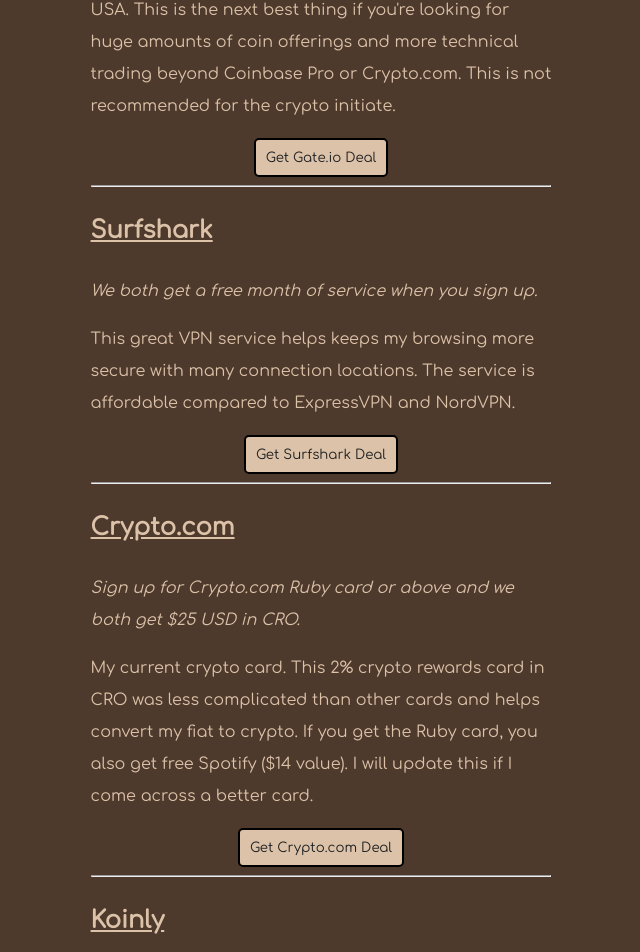
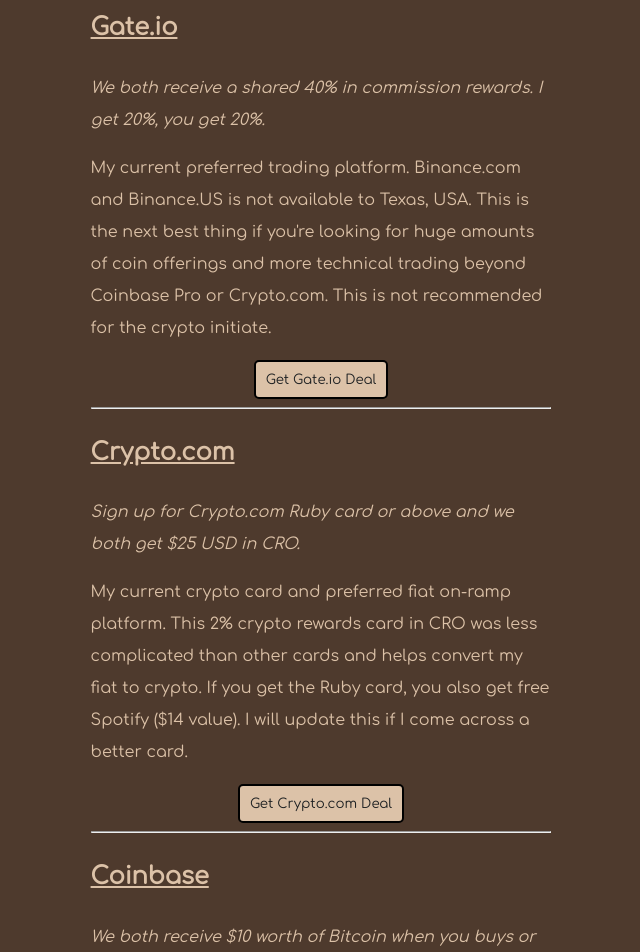
Before and after one commit to timOTdev/otcrypto1, a Next.js app: page /deals in a window 1280 px wide. Shown: the part 899-1851 px from the top of the page, without its empty margins (319-959 px from the left). Built offline with nearby package versions, Linux system fonts and the light colour scheme.

Commit message:
Update Deals and add coinbase

```diff
--- a/data/index.js
+++ b/data/index.js
@@ -37,7 +37,7 @@
     {
       name: 'Celsius Network',
       description:
-        'My go-to platform for staking Bitcoin and Ethereum. The rates are 1-2% higher than Nexo but I really like the staking variety, ability to withdraw without limits (unlike Nexo), and top-notch security and asset protection.',
+        "My preferred platform for staking Bitcoin and Ethereum. The rates are 1-2% higher than Nexo but I really like the staking variety, ability to withdraw without limits (unlike Nexo), and top-notch security and asset protection. You can also buy coins on here using various methods but the fees for me wasn't worth it. I would buy off other exchanges after a bank transfer (ACH) from my bank.",
       offer:
         'Use the referral code 15442521ce when signing up and earn $40 in BTC with your first transfer of $400 or more.',
       link: 'https://celsiusnetwork.app.link/15442521ce',
@@ -45,9 +45,26 @@
     {
       name: 'Gate.io',
       description:
-        "Binance.com and Binance.US is not available to Texas, USA. This is the next best thing if you're looking for huge amounts of coin offerings and more technical trading beyond Coinbase Pro or Crypto.com. This is not recommended for the crypto initiate.",
-      offer: 'We share 40% in commission rewards. I get 20%, you get 20%.',
+        "My current preferred trading platform. Binance.com and Binance.US is not available to Texas, USA. This is the next best thing if you're looking for huge amounts of coin offerings and more technical trading beyond Coinbase Pro or Crypto.com. This is not recommended for the crypto initiate.",
+      offer:
+        'We both receive a shared 40% in commission rewards. I get 20%, you get 20%.',
       link: 'https://www.gate.io/signup/5403310',
+    },
+    {
+      name: 'Crypto.com',
+      description:
+        'My current crypto card and preferred fiat on-ramp platform. This 2% crypto rewards card in CRO was less complicated than other cards and helps convert my fiat to crypto. If you get the Ruby card, you also get free Spotify ($14 value). I will update this if I come across a better card.',
+      offer:
+        'Sign up for Crypto.com Ruby card or above and we both get $25 USD in CRO.',
+      link: 'https://crypto.com/app/9zqwdpcces',
+    },
+    {
+      name: 'Coinbase',
+      description:
+        "Use Coinbase Pro after you register because it has improved fees! Coinbase Pro still has higher fees compared to other exchanges (0.5% trading fees). Don't let the Pro part throw you off, it's not that much harder to use. Coinbase is the simplest way to on board your fiat but you pay for the convenience. I do like that they have instant deposits after your initiate a bank transfer so you can buy coins right away. However, you can't transfer the coins out to wallet or other exchanges until after the transfer is fully complete.",
+      offer:
+        'We both receive $10 worth of Bitcoin when you buys or sells $100 of crypto.',
+      link: 'https://www.coinbase.com/join/hoang_99',
     },
     {
       name: 'Surfshark',
@@ -55,14 +72,6 @@
         'This great VPN service helps keeps my browsing more secure with many connection locations. The service is affordable compared to ExpressVPN and NordVPN.',
       offer: 'We both get a free month of service when you sign up.',
       link: 'https://surfshark.club/friend/qLtLHArX',
-    },
-    {
-      name: 'Crypto.com',
-      description:
-        'My current crypto card. This 2% crypto rewards card in CRO was less complicated than other cards and helps convert my fiat to crypto. If you get the Ruby card, you also get free Spotify ($14 value). I will update this if I come across a better card.',
-      offer:
-        'Sign up for Crypto.com Ruby card or above and we both get $25 USD in CRO.',
-      link: 'https://crypto.com/app/9zqwdpcces ',
     },
     {
       name: 'Koinly',
--- a/pages/deals.tsx
+++ b/pages/deals.tsx
@@ -4,6 +4,14 @@
 const Main = styled.main`
   width: 60%;
   margin: 0 auto;
+  h1 {
+    font-family: 'Yashi';
+    font-weight: 400;
+    color: var(--titleText);
+    text-shadow: var(--titleTextShadow);
+    font-size: 6rem;
+    margin: 0;
+  }
 `;
 const Deals = styled.section`
   width: 60%;
```
